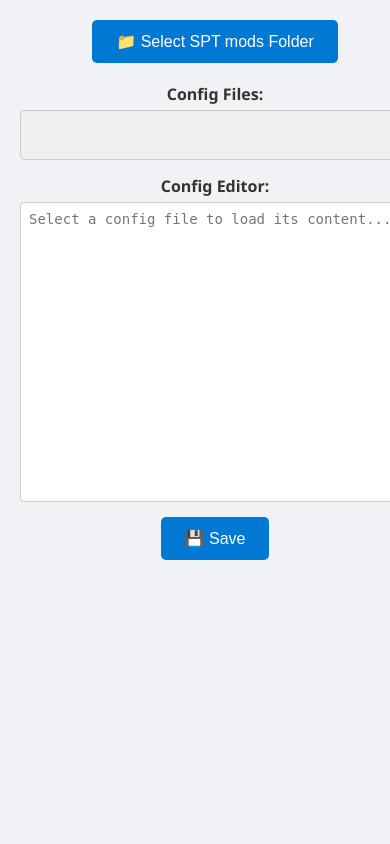
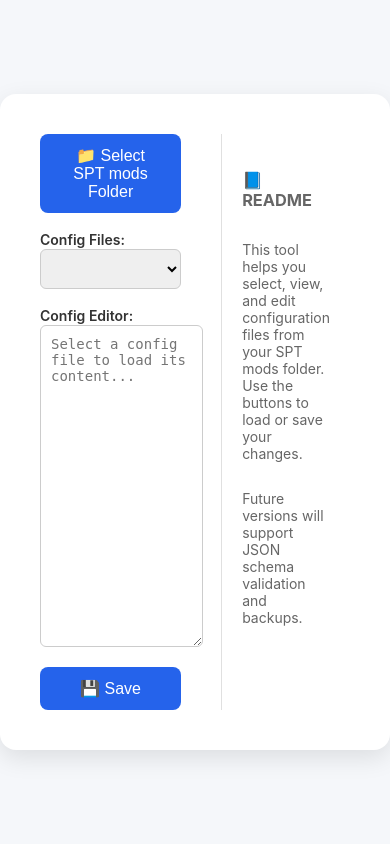
Before and after one commit to DanZemlyansky/SPTweak, a Python web app: template templates/index.html in a window 390 px wide; the page is wider, and only the part inside the window is pictured. Run offline with Jinja, Linux system fonts and the light colour scheme; the template is opened without the code that fills it, so the values that code supplies are empty.

Commit message:
Refactor app.py and index.html for improved structure and styling
- Updated Flask app structure and added a new function to scrape Bepinex configs.
- Cleared modConfigs and modFolders before populating them.
 Enhanced index.html with a responsive layout and improved styles for better user experience.
Added README template section in the UI to provide user guidance.

```diff
--- a/templates/index.html
+++ b/templates/index.html
@@ -6,74 +6,130 @@
     <title>SPTweak</title>
 
     <style>
+      >
+      * {
+        box-sizing: border-box;
+      }
+
       body {
-        font-family: "Segoe UI", Tahoma, Geneva, Verdana, sans-serif;
-        margin: 20px;
-        background: #f0f2f5;
+        font-family: "Inter", sans-serif;
+        margin: 0;
+        background: #f5f7fa;
         color: #333;
-        max-width: 850px;
-        width: 100%;
+        height: 100vh;
         display: flex;
         justify-content: center;
-        flex-direction: column;
         align-items: center;
       }
+
+      main {
+        display: flex;
+        flex-direction: row;
+        gap: 40px;
+        padding: 40px;
+        background: #ffffff;
+        border-radius: 16px;
+        box-shadow: 0 8px 24px rgba(0, 0, 0, 0.1);
+        max-width: 1000px;
+        width: 100%;
+      }
+
+      .mainGroupContainer,
+      .readMeContainer {
+        display: flex;
+        flex-direction: column;
+        width: 100%;
+      }
+
+      .mainGroupContainer {
+        gap: 16px;
+        flex: 2;
+      }
+
+      .readMeContainer {
+        padding: 20px;
+        border-left: 1px solid #e0e0e0;
+        flex: 1;
+        justify-content: flex-start;
+        font-size: 14px;
+        color: #666;
+      }
+
       button {
-        background-color: #0078d4;
+        background-color: #2563eb;
         border: none;
         color: white;
-        padding: 12px 24px;
+        padding: 12px 20px;
         font-size: 16px;
+        font-weight: 500;
         cursor: pointer;
-        border-radius: 5px;
-        margin-bottom: 20px;
+        border-radius: 8px;
+        transition: background-color 0.2s ease;
       }
+
       button:hover {
-        background-color: #005a9e;
+        background-color: #1e4bb8;
       }
+
+      label {
+        font-weight: 600;
+        font-size: 14px;
+        margin-bottom: 4px;
+      }
+
       select,
       textarea {
         width: 100%;
-        margin-bottom: 15px;
         font-size: 14px;
-        padding: 8px;
-        box-sizing: border-box;
+        padding: 10px;
         border: 1px solid #ccc;
-        border-radius: 4px;
+        border-radius: 6px;
       }
+
       select {
-        height: 30px;
+        height: 40px;
       }
+
       textarea {
         height: 300px;
-        font-family: monospace;
+        font-family: "Fira Code", monospace;
         resize: vertical;
-      }
-      label {
-        font-weight: bold;
-        display: block;
-        margin-bottom: 5px;
-      }
-      #file-select {
-        height: 50px;
       }
     </style>
   </head>
   <body>
+    <main>
+      <section class="mainGroupContainer">
         <button onclick="selectDirectoryAndUpdateConfigList()">
           📁 Select SPT mods Folder
         </button>
 
+        <div>
           <label for="file-select">Config Files:</label>
           <select onchange="loadConfig()" id="file-select"></select>
+        </div>
 
+        <div>
           <label for="editor">Config Editor:</label>
           <textarea
             id="editor"
             placeholder="Select a config file to load its content..."
           ></textarea>
+        </div>
 
         <button onclick="saveConfig()">💾 Save</button>
+      </section>
+
+      <section class="readMeContainer">
+        <h3>📘 README</h3>
+        <p>
+          This tool helps you select, view, and edit configuration files from
+          your SPT mods folder. Use the buttons to load or save your changes.
+        </p>
+        <p>Future versions will support JSON schema validation and backups.</p>
+      </section>
+    </main>
+  </body>
 
     <script>
       const populateConfigs = async () => {
@@ -107,8 +163,7 @@
           editor.value = "";
         }
       };
-
-      //save the config to the selected file
+      // add support for toggling to bepinex configs
       const saveConfig = async () => {
         const select = document.getElementById("file-select");
         const editor = document.getElementById("editor");
```
Also changed, not shown: app.py (+27 -3 lines). Lines whose indentation alone changed are shown as unchanged.
